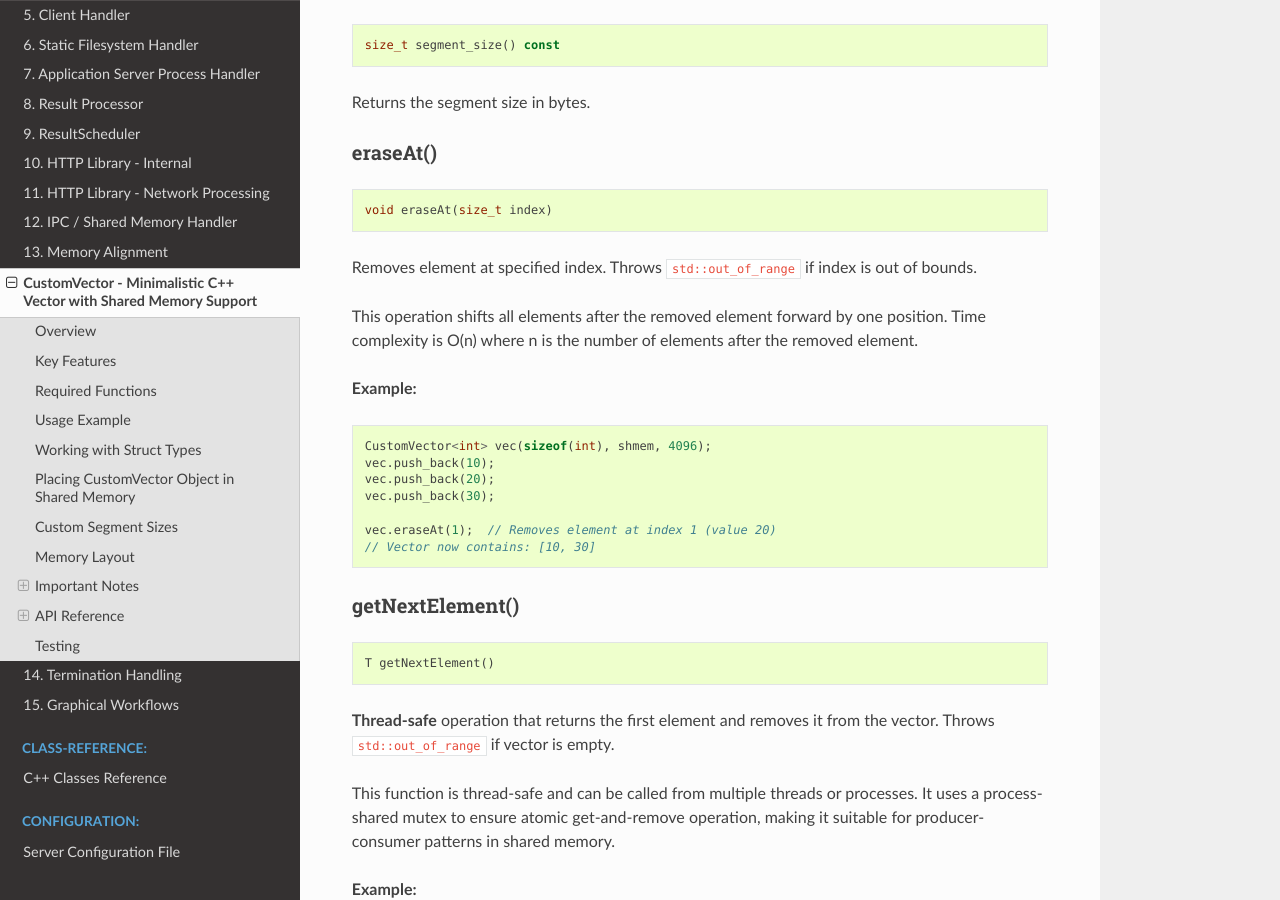
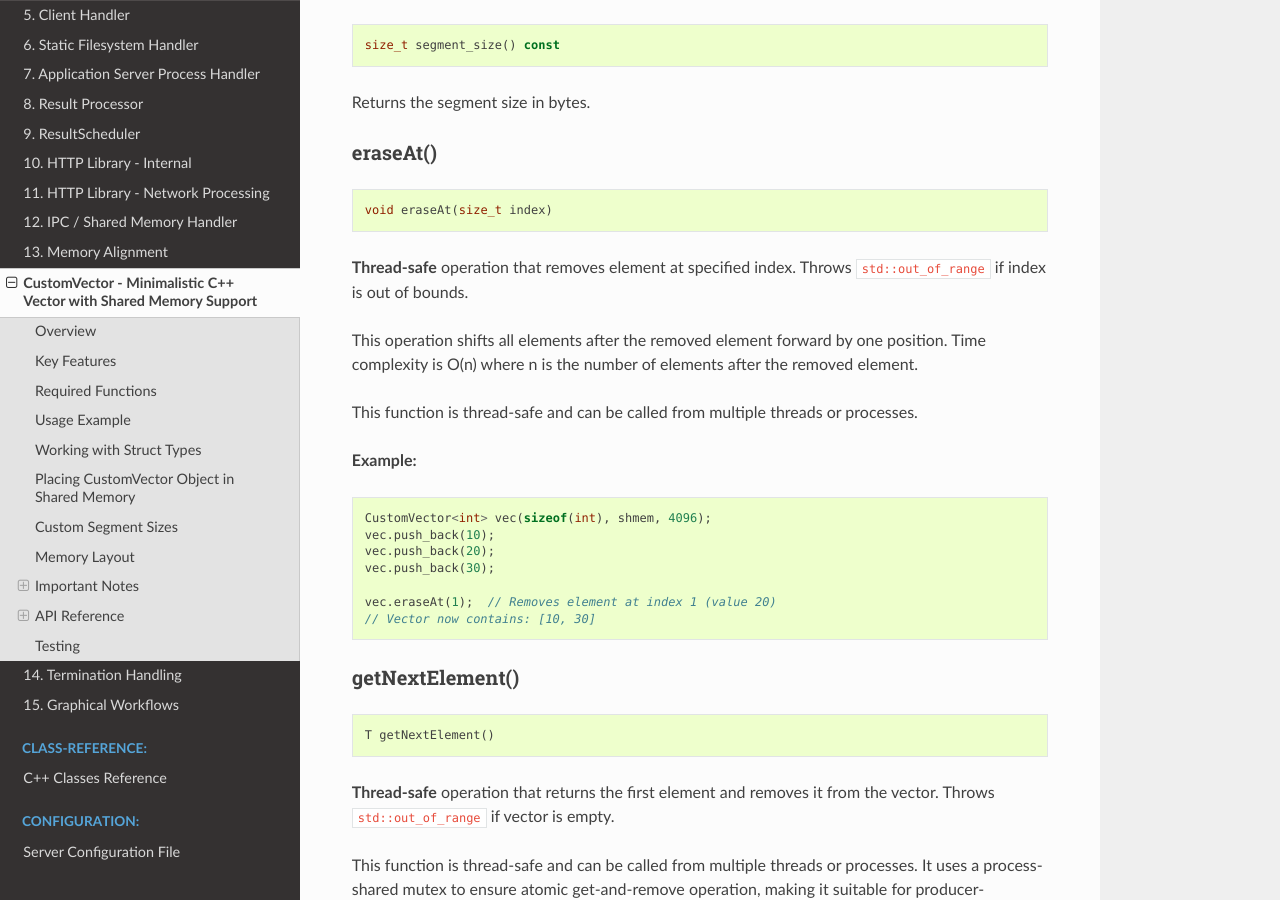
Before and after one commit to WEBcodeX1/http-1.2, a Sphinx documentation site: the page built from doc/CustomVector.rst, in a window 1280 px wide and 900 px high, scrolled down 5616 px. Built offline with Sphinx 7.4.7 and the Read the Docs theme 3.1.0, drawn with Linux system fonts in a browser that asks for light colours.

Commit message:
Make eraseAt thread-safe and add error checking for pthread calls
Agent-Logs-Url: https://github.com/WEBcodeX1/http-1.2/sessions/87509d2f-514a-4b2a-9684-13976b662d40

Co-authored-by: clauspruefer <17313789+clauspruefer@users.noreply.github.com>

```diff
--- a/doc/CustomVector.rst
+++ b/doc/CustomVector.rst
@@ -288,9 +288,11 @@ eraseAt()
 
     void eraseAt(size_t index)
 
-Removes element at specified index. Throws ``std::out_of_range`` if index is out of bounds.
+**Thread-safe** operation that removes element at specified index. Throws ``std::out_of_range`` if index is out of bounds.
 
 This operation shifts all elements after the removed element forward by one position. Time complexity is O(n) where n is the number of elements after the removed element.
+
+This function is thread-safe and can be called from multiple threads or processes.
 
 **Example:**
 
```
Also changed, not shown: 1 other file.
